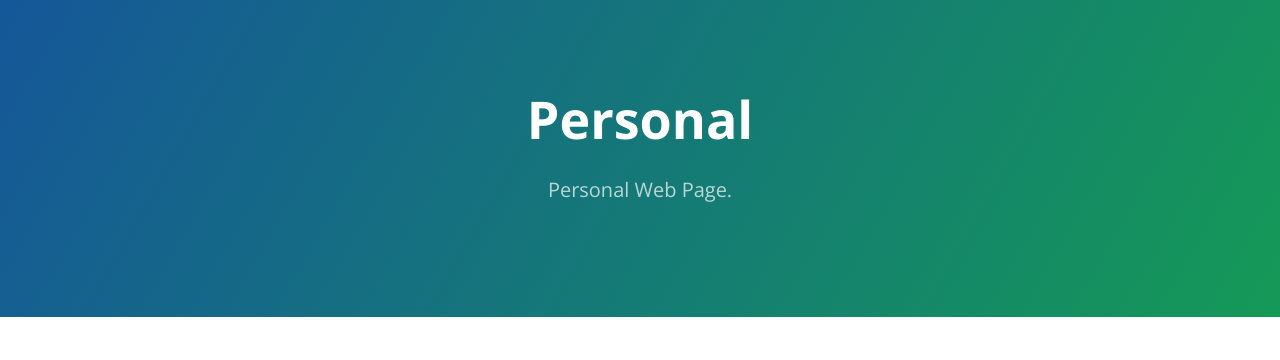
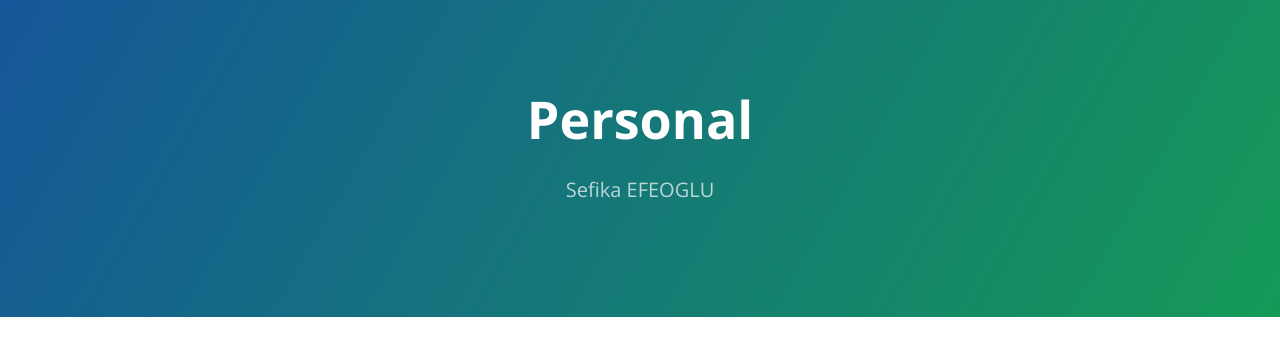
Before and after one commit to sefeoglu/sefeoglu.github.io, a Jekyll site: the page built from index.md, in a window 1280 px wide. Shown: the top 360 px of the page. Built offline with Jekyll 4.4.1, drawn with Linux system fonts in a browser that asks for light colours; our own code applies the rules of GitHub Pages for plain Markdown files.

Commit message:
Update _config.yml

```diff
--- a/_config.yml
+++ b/_config.yml
@@ -1,5 +1,5 @@
 title: Sefika EFEOGLU
-description: Personal Web Page.
+description: Sefika EFEOGLU
 show_downloads: true
 google_analytics:
 theme: jekyll-theme-cayman
```
